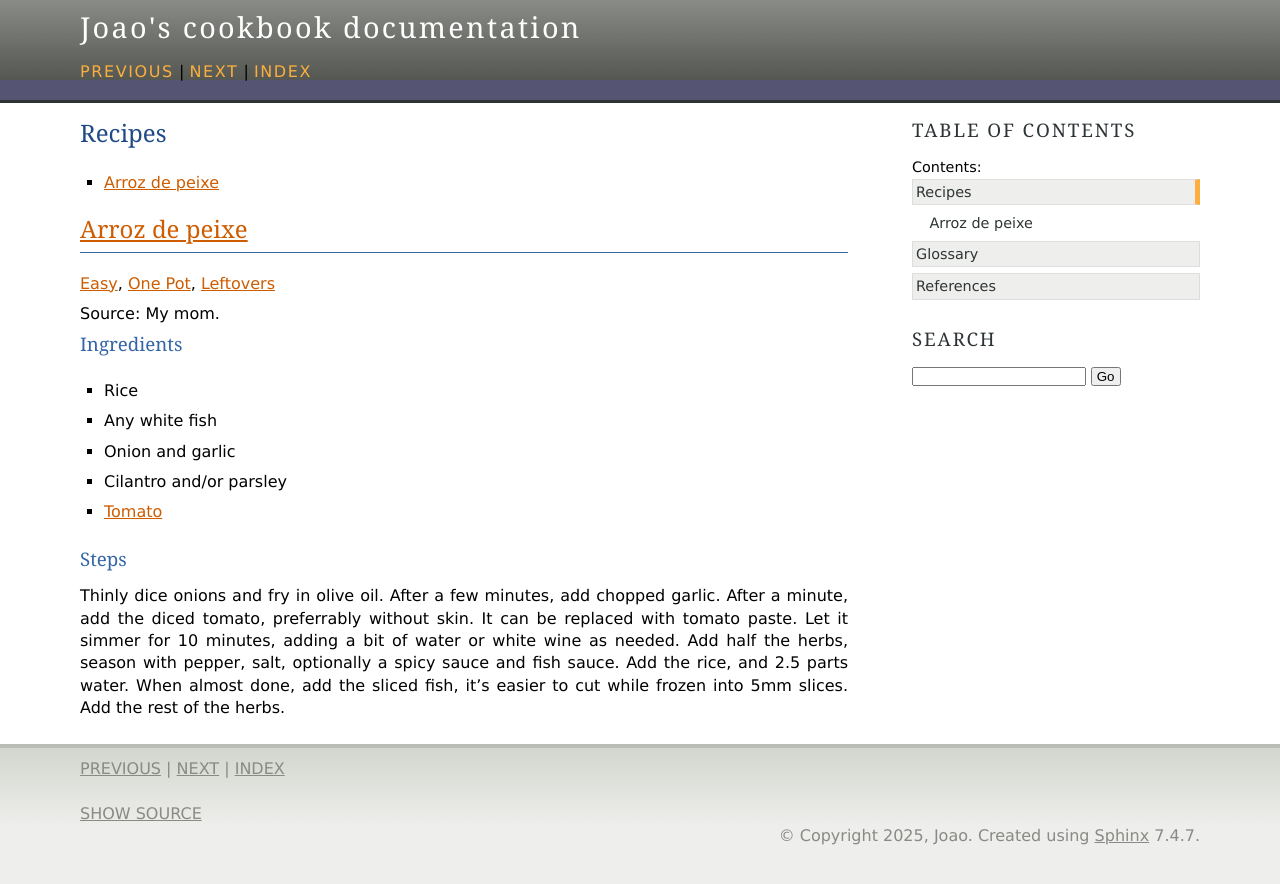
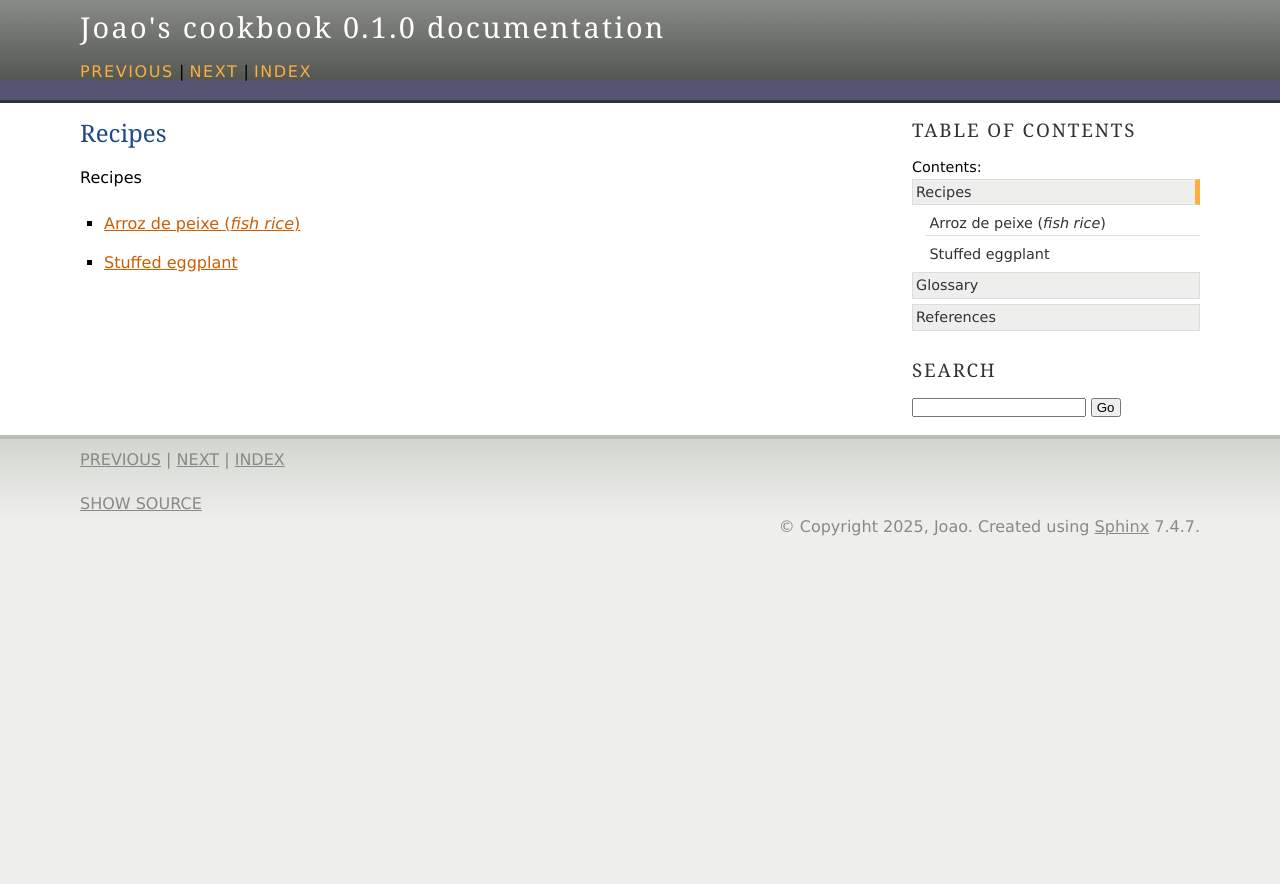
Before and after one commit to jomigo96/cookbook, a Sphinx documentation site: the page built from source/recipes.rst, in a window 1280 px wide. Shown: the top 884 px of the page. Built offline with Sphinx 7.4.7, drawn with Linux system fonts in a browser that asks for light colours.

Commit message:
Split files, add version, readme

```diff
--- a/source/conf.py
+++ b/source/conf.py
@@ -9,6 +9,8 @@
 project = "Joao's cookbook"
 copyright = '2025, Joao'
 author = 'Joao'
+version = "0.1"
+release = "0.1.0"
 
 # -- General configuration ---------------------------------------------------
 # https://www.sphinx-doc.org/en/master/usage/configuration.html#general-configuration
@@ -42,3 +44,7 @@ r'''
     'pointsize': '11pt',
     'papersize': 'a4paper',
 }
+
+# -- Options for epub output
+# disable epub mimetype warnings
+suppress_warnings = ["epub.unknown_project_files"]
--- a/source/index.rst
+++ b/source/index.rst
@@ -4,10 +4,11 @@ Joao's cookbook
 
 This is a catalogue of the stuff I know how to cook.
 No precise ammounts, and recipes are meant for a single serving unless otherwise mentioned.
+The ingredients don't include common seasonings, oil, etc.
 
 .. toctree::
+   :caption: Contents:
    :maxdepth: 2
-   :caption: Contents:
 
    recipes
    glossary
--- a/source/recipes.rst
+++ b/source/recipes.rst
@@ -1,35 +1,9 @@
 Recipes
 =======
 
-.. contents::
-   :depth: 1
-   :local:
+.. toctree::
+   :glob:
+   :caption: Recipes
+   :maxdepth: 1
 
-Arroz de peixe
---------------
-
-:term:`Easy`, :term:`One Pot`, :term:`Leftovers`
-
-Source: My mom.
-
-Ingredients
-^^^^^^^^^^^
-
-* Rice
-* Any white fish
-* Onion and garlic
-* Cilantro and/or parsley
-* :term:`Tomato`
-
-Steps
-^^^^^
-
-Thinly dice onions and fry in olive oil.
-After a few minutes, add chopped garlic.
-After a minute, add the diced tomato, preferrably without skin.
-It can be replaced with tomato paste.
-Let it simmer for 10 minutes, adding a bit of water or white wine as needed.
-Add half the herbs, season with pepper, salt, optionally a spicy sauce and fish sauce.
-Add the rice, and 2.5 parts water.
-When almost done, add the sliced fish, it's easier to cut while frozen into 5mm slices.
-Add the rest of the herbs.
+   recipes/*
```
Also changed, not shown: README.md (added, +9 -0 lines), source/glossary.rst (+9 -1 lines), source/recipes/arroz_de_peixe.rst (added, +30 -0 lines), source/recipes/stuffed_eggplant.rst (added, +32 -0 lines).
